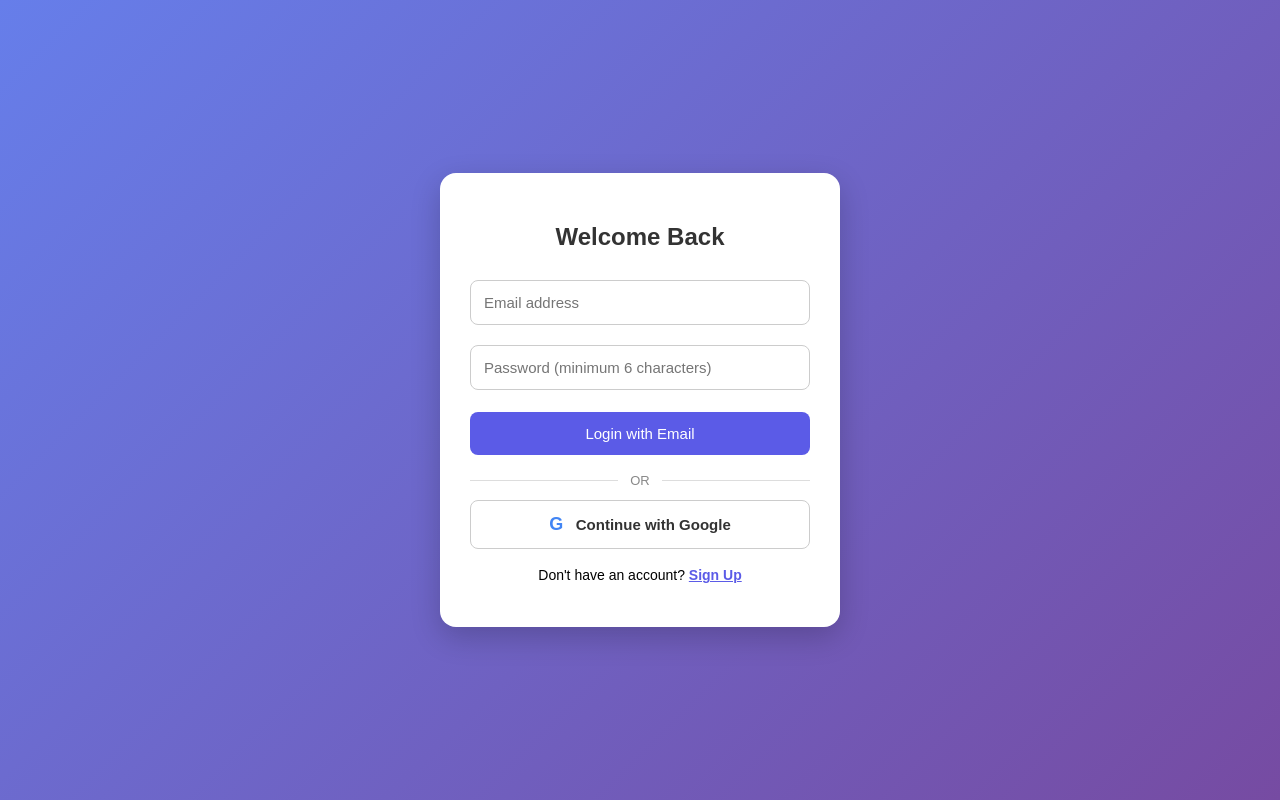
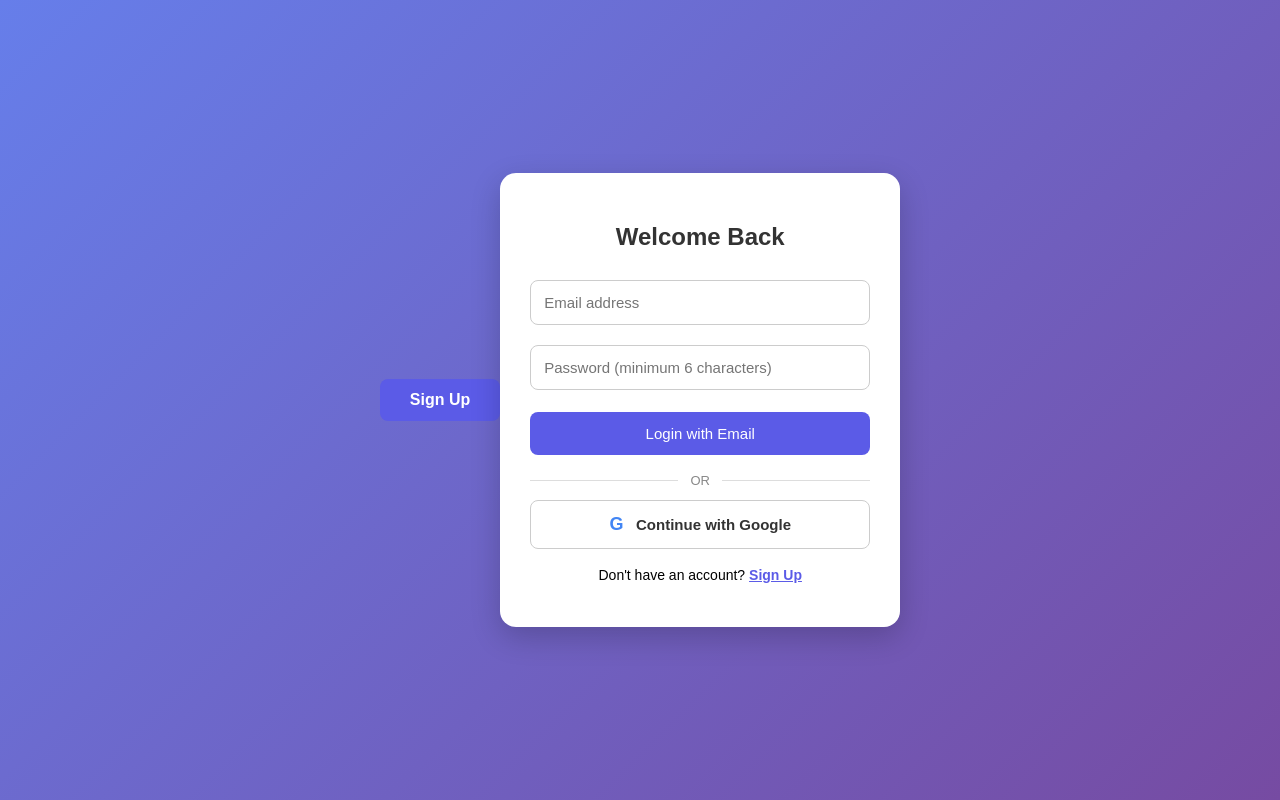
Before and after one commit to saniabangar7-dev/appy, a plain HTML site: page index.html in a window 1280 px wide. Drawn offline with Linux system fonts and the light colour scheme; no server answers.

Commit message:
Update index.html

```diff
--- a/index.html
+++ b/index.html
@@ -123,6 +123,29 @@
         }
     </style>
 </head>
+
+<a href="authentication.html" class="signup-btn">
+    Sign Up
+</a>
+
+<style>
+.signup-btn {
+    display: inline-block;
+    padding: 12px 30px;
+    background: #5b5be7;
+    color: white;
+    text-decoration: none;
+    font-family: Arial, sans-serif;
+    font-size: 16px;
+    font-weight: bold;
+    border-radius: 8px;
+    transition: 0.3s;
+}
+
+.signup-btn:hover {
+    background: #4545c5;
+}
+</style>
 
 <body>
     <div class="container">
```
